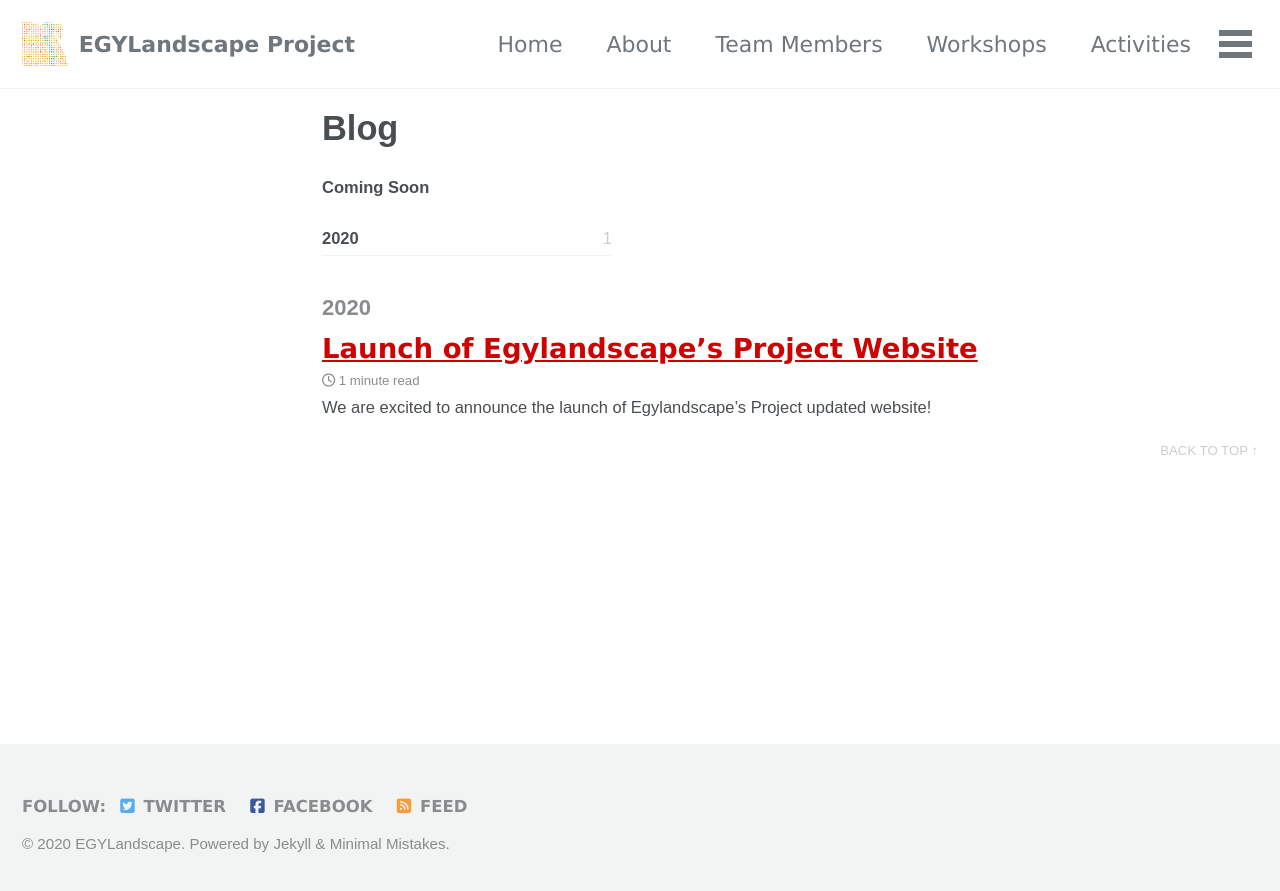
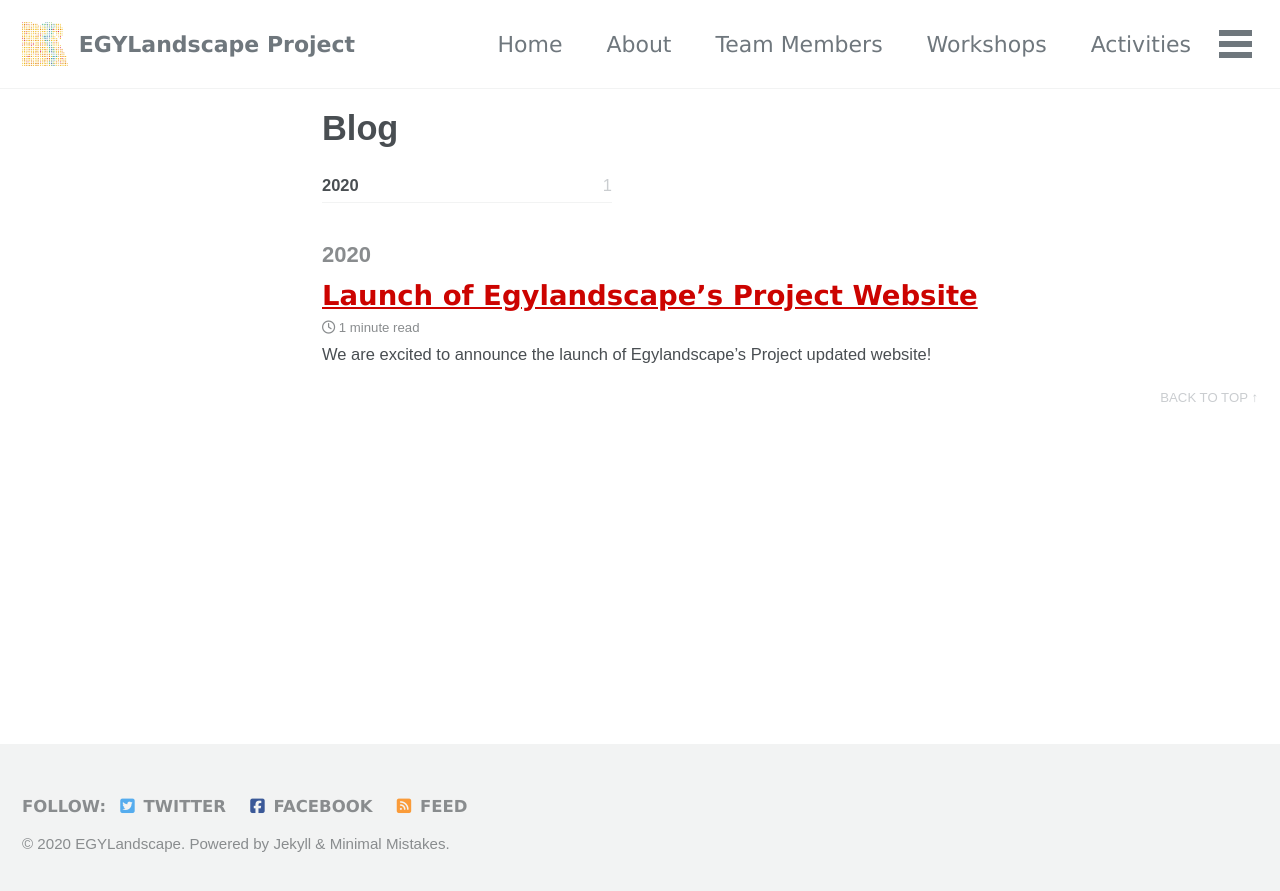
Before and after one commit to mhshaaban/egylandscapeproject.github.io, a Jekyll site: the page built from _pages/blog-archive.md, in a window 1280 px wide. Shown: the top 891 px of the page. Built offline with Jekyll 4.4.1, drawn with Linux system fonts in a browser that asks for light colours; cached includes are drawn as plain includes; nearby versions of some CDN libraries; some web fonts are replaced.

Commit message:
Update blog-archive.md

```diff
--- a/_pages/blog-archive.md
+++ b/_pages/blog-archive.md
@@ -5,5 +5,3 @@ layout: posts
 author_profile: false
 classes: wide
 ---
-
-#### Coming Soon
```
